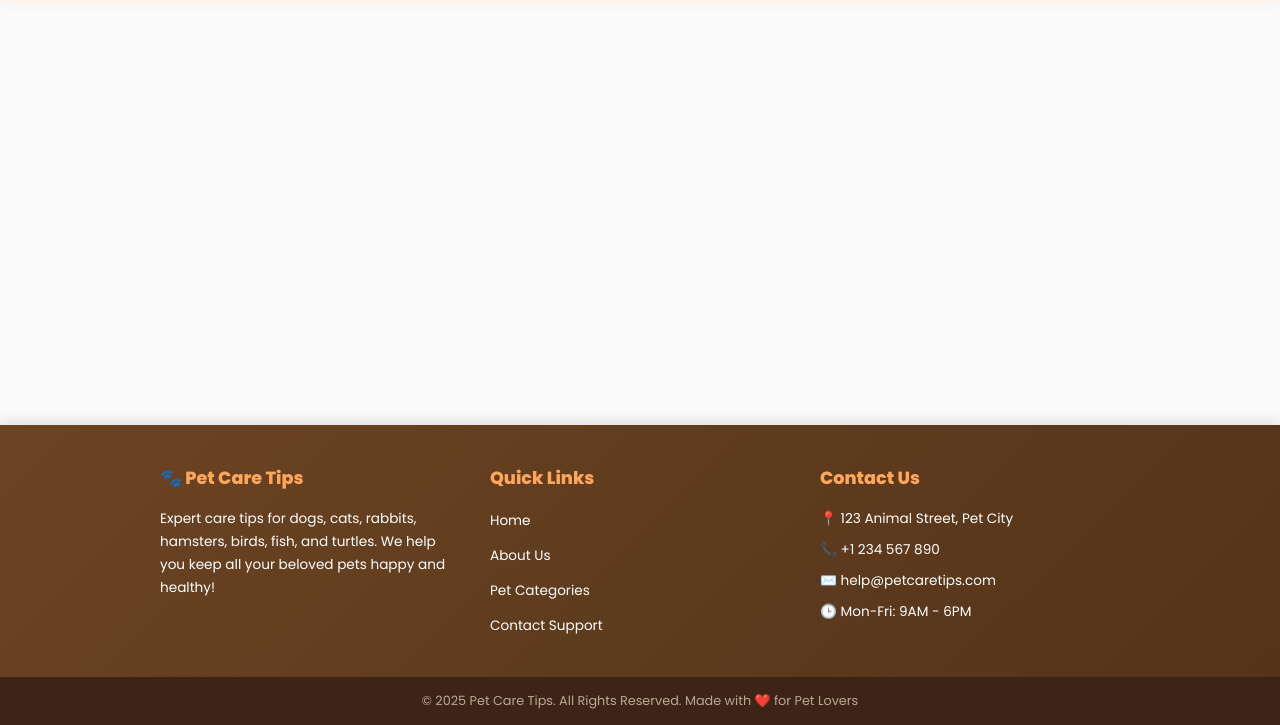
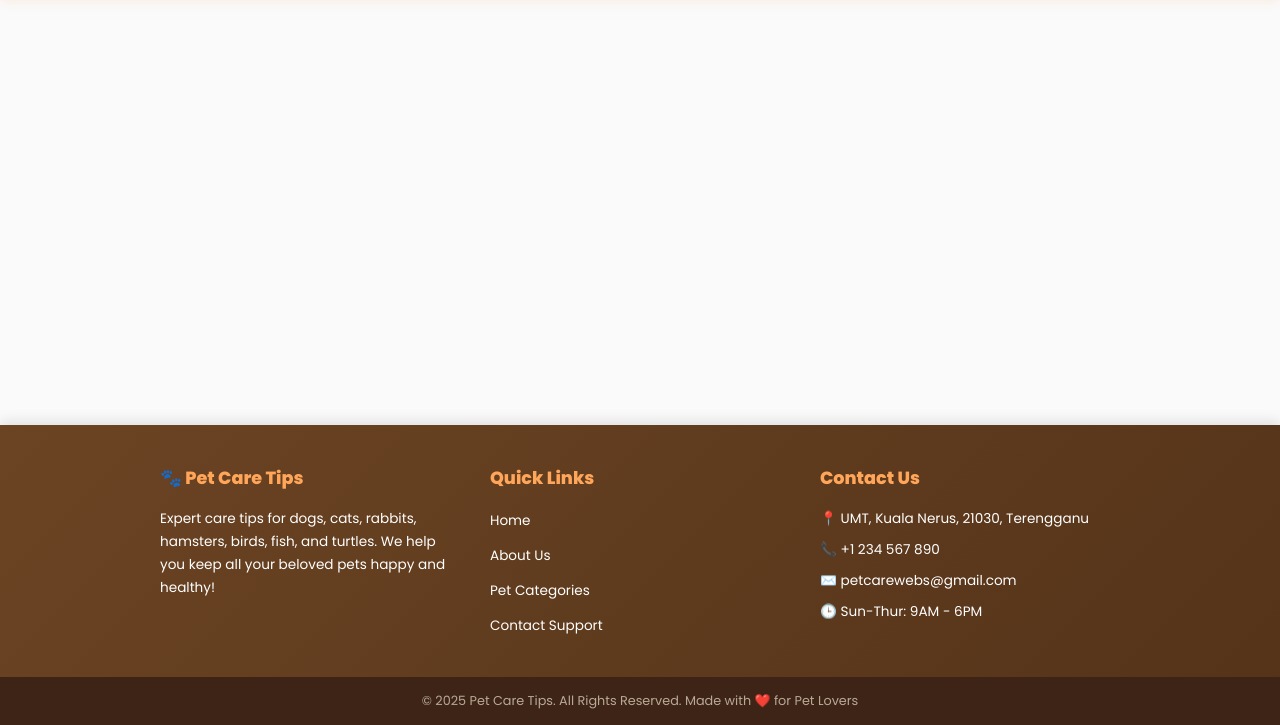
Before and after one commit to S75871/CSF3133-Pet-Care-Website, a plain HTML site: page Pet Care Tips Website/index.html in a window 1280 px wide. Shown: the part 75-800 px from the top of the page. Drawn offline with Linux system fonts and the light colour scheme.

Commit message:
change fake email to real email: petcarewebs@gmail.com and address

```diff
--- a/Pet Care Tips Website/index.html
+++ b/Pet Care Tips Website/index.html
@@ -73,10 +73,10 @@
 
             <div class="footer-col">
                 <h3>Contact Us</h3>
-                <p>&#x1F4CD; 123 Animal Street, Pet City</p>
+                <p>&#x1F4CD; UMT, Kuala Nerus, 21030, Terengganu</p>
                 <p>&#x1F4DE; +1 234 567 890</p>
-                <p>&#x2709;&#xFE0F; help@petcaretips.com</p>
-                <p>&#x1F552; Mon-Fri: 9AM - 6PM</p>
+                <p>&#x2709;&#xFE0F; petcarewebs@gmail.com</p>
+                <p>&#x1F552; Sun-Thur: 9AM - 6PM</p>
             </div>
 
         </div>
```
Also changed, not shown: Pet Care Tips Website/cat.html (+2 -4 lines), Pet Care Tips Website/dog.html (+3 -3 lines), Pet Care Tips Website/header_footer.html (+3 -3 lines), Pet Care Tips Website/petcategory.html (+3 -3 lines).
